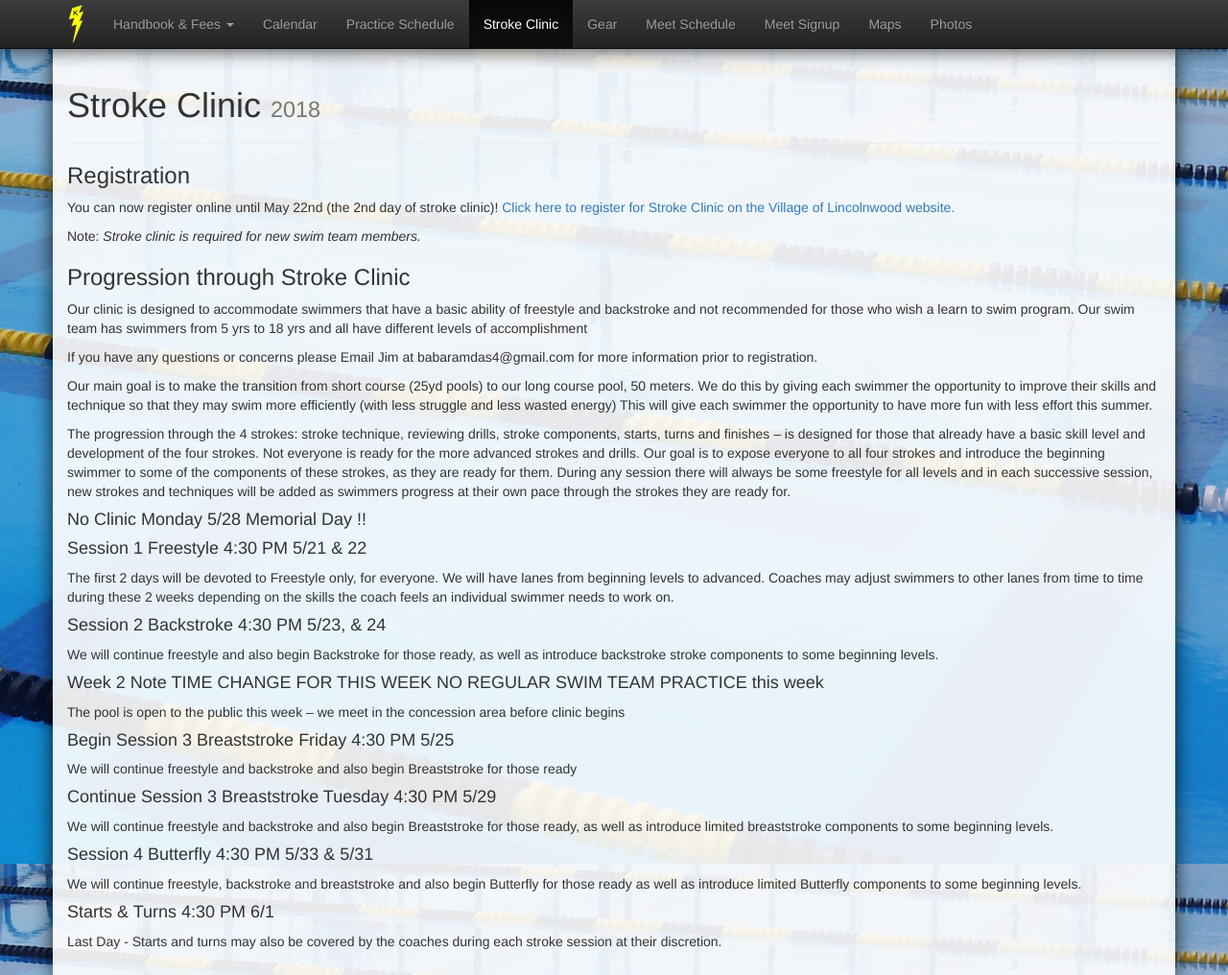
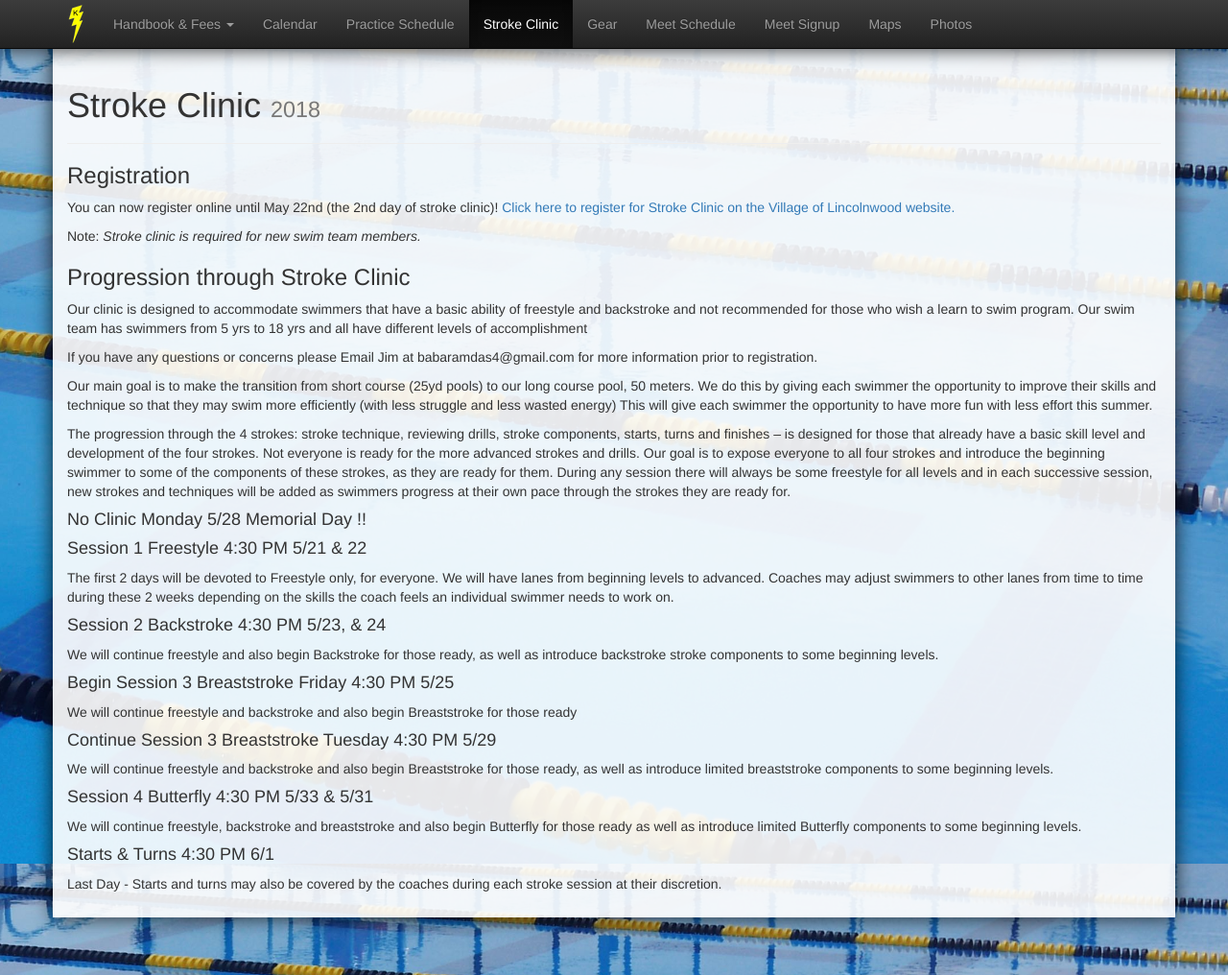
Before and after one commit to schickm/lwlightning.org, a Jekyll site: the page built from stroke-clinic/index.md, in a window 1280 px wide and 1016 px high. Shown: the whole window at 96% size. Built offline with Jekyll 4.4.1, drawn with Linux system fonts in a browser that asks for light colours; nearby versions of some CDN libraries; comment, search, counter and statistics services are not loaded.

Commit message:
Update index.md

```diff
--- a/stroke-clinic/index.md
+++ b/stroke-clinic/index.md
@@ -48,9 +48,6 @@ The first 2 days will be devoted to Freestyle only, for everyone. We will have l
 
 We will continue freestyle and also begin Backstroke for those ready, as well as introduce backstroke stroke components to some beginning levels.
 
-#### Week 2  Note TIME CHANGE FOR THIS WEEK  NO REGULAR SWIM TEAM PRACTICE this week
-The pool is open to the public this week -- we meet in the concession area before clinic begins
-
 #### Begin Session 3 Breaststroke Friday 4:30 PM 5/25
 
 We will continue freestyle and backstroke and also begin Breaststroke for those ready
```
